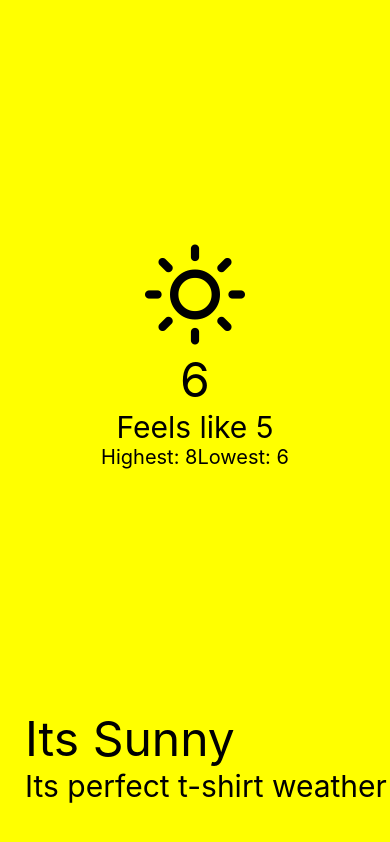
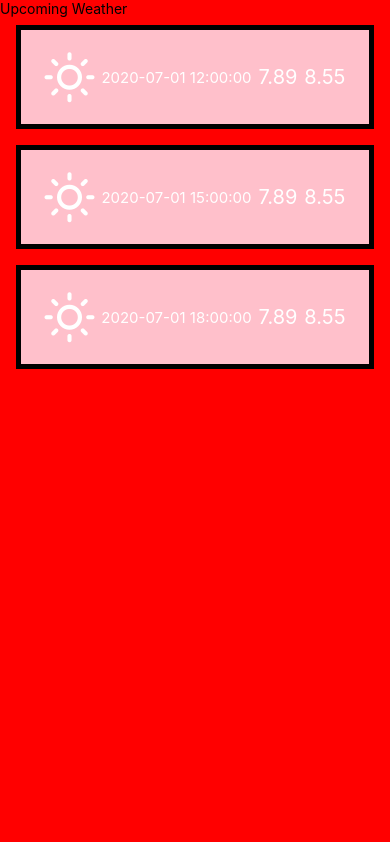
Before and after one commit to yodkwtf/nimbus-react-native, a React Native app: screen / in a window 390 px wide. Built offline with nearby package versions, Linux system fonts and the light colour scheme.

Commit message:
all about lists

```diff
--- a/App.js
+++ b/App.js
@@ -1,11 +1,12 @@
 import React from "react";
 import { View, StyleSheet } from "react-native";
-import CurrentWeather from "./src/components/CurrentWeather";
+// import CurrentWeather from "./src/components/CurrentWeather";
+import UpcomingWeather from "./src/components/UpcomingWeather";
 
 const App = () => {
   return (
     <View style={styles.container}>
-      <CurrentWeather />
+      <UpcomingWeather />
     </View>
   );
 };
--- /dev/null
+++ b/src/components/UpcomingWeather.js
@@ -0,0 +1,109 @@
+/* eslint-disable react/prop-types */
+import React from "react";
+import {
+  SafeAreaView,
+  StyleSheet,
+  Text,
+  FlatList,
+  View,
+  StatusBar,
+} from "react-native";
+import { Feather } from "@expo/vector-icons";
+
+const DATA = [
+  {
+    dt_txt: "2020-07-01 12:00:00",
+    main: {
+      temp_max: 8.55,
+      temp_min: 7.89,
+    },
+    weather: [{ main: "Clear" }],
+  },
+  {
+    dt_txt: "2020-07-01 15:00:00",
+    main: {
+      temp_max: 8.55,
+      temp_min: 7.89,
+    },
+    weather: [{ main: "Clouds" }],
+  },
+  {
+    dt_txt: "2020-07-01 18:00:00",
+    main: {
+      temp_max: 8.55,
+      temp_min: 7.89,
+    },
+    weather: [{ main: "Rain" }],
+  },
+];
+
+const Item = (props) => {
+  const {
+    dt_txt,
+    min,
+    max,
+    // condition
+  } = props;
+
+  return (
+    <View style={styles.item}>
+      <Feather name="sun" size={50} color="white" />
+      <Text style={styles.date}>{dt_txt}</Text>
+      <Text style={styles.temp}>{min}</Text>
+      <Text style={styles.temp}>{max}</Text>
+    </View>
+  );
+};
+
+const UpcomingWeather = () => {
+  const renderItem = ({ item }) => (
+    <Item
+      dt_txt={item.dt_txt}
+      min={item.main.temp_min}
+      max={item.main.temp_max}
+      condition={item.weather[0].main}
+    />
+  );
+
+  return (
+    <SafeAreaView style={styles.container}>
+      <Text>Upcoming Weather</Text>
+      <FlatList
+        data={DATA}
+        renderItem={renderItem}
+        keyExtractor={(item) => item.dt_txt}
+      />
+    </SafeAreaView>
+  );
+};
+
+const styles = StyleSheet.create({
+  container: {
+    flex: 1,
+    marginTop: StatusBar.currentHeight || 0,
+    backgroundColor: "red",
+  },
+
+  item: {
+    flexDirection: "row",
+    justifyContent: "space-around",
+    alignItems: "center",
+    borderWidth: 5,
+    backgroundColor: "pink",
+    padding: 20,
+    marginVertical: 8,
+    marginHorizontal: 16,
+  },
+
+  temp: {
+    color: "white",
+    fontSize: 20,
+  },
+
+  date: {
+    color: "white",
+    fontSize: 15,
+  },
+});
+
+export default UpcomingWeather;
```
Also changed, not shown: 1 other file (tests, documents, lock files or other folders).
